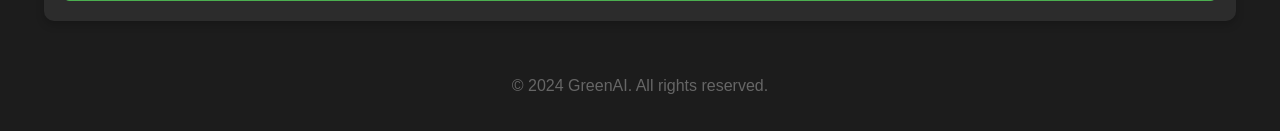
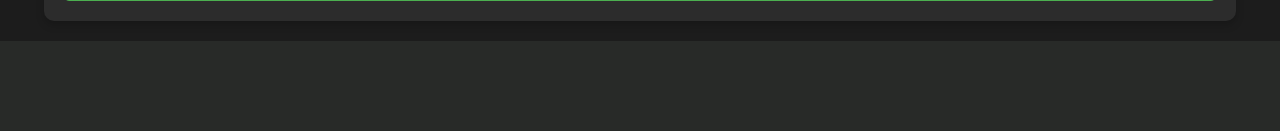
Before and after one commit to IlliaRohalskyi/Green-AI, a Flask app: page / in a window 1280 px wide. Shown: the part 767-898 px from the top of the page. After the commit the page ends 808 px from the top, so only its background shows below. Run offline with Flask 3, Linux system fonts and the light colour scheme; parts of the project's set-up code (start-up, migrations or seed data) failed here and were passed over.

Commit message:
final touches -> Doc Strings

```diff
--- a/src/webapp/app.py
+++ b/src/webapp/app.py
@@ -1,9 +1,8 @@
 from flask import Flask, render_template, request
-from src.main import main  # Import the main function from main.py
+from src.main import main
 import os
 import json
 
-# Absolute path to the templates and static directories
 template_dir = os.path.abspath('src/webapp/templates')
 static_dir = os.path.abspath('src/webapp/static')
 
@@ -11,20 +10,33 @@ app = Flask(__name__, template_folder=template_dir, static_folder=static_dir)
 
 @app.route("/", methods=["GET", "POST"])
 def home():
+    """
+    The main view function for handling both GET and POST requests to the home route.
+
+    If the request method is GET, it renders the form for user input.
+    If the request method is POST, it processes the form inputs,
+    calls the `main` function to get the GPU recommendations, and then renders the results.
+
+    Input:
+        - GET: None
+        - POST: User input fields including task, data, performance needs, time, budget, eco-friendliness,
+                and optional fields for maximum time, cost, and CO2.
+
+    Output:
+        - Renders 'form.html' with either the input form (GET request) or the results (POST request).
+    """
     if request.method == "POST":
-        # Get the form inputs
         task = request.form.get("input1")
         data = request.form.get("input2")
         performance_needs = request.form.get("input3")
         time = request.form.get("input4")
         budget = request.form.get("input5")
         eco_friendliness = request.form.get("input6")
+
         max_time = float(request.form.get("input_max_time", 1e19)) if request.form.get("input_max_time") else 1e19
         max_cost = float(request.form.get("input_max_cost", None)) if request.form.get("input_max_cost") else None
         max_co2 = float(request.form.get("input_max_co2", None)) if request.form.get("input_max_co2") else None
 
-
-        # Process 'Not Important' checkboxes
         if request.form.get("performance_important"):
             performance_needs = "This is not important for me"
         if request.form.get("time_important"):
@@ -36,8 +48,6 @@ def home():
 
         print(f"Task: {task}, Data: {data}, Performance Needs: {performance_needs}, Time: {time}, Budget: {budget}, Eco Friendliness: {eco_friendliness}, Max Time: {max_time}, Max Cost: {max_cost}, Max CO2: {max_co2}")
 
-
-        # Call main function and get the results
         try:
             result_json, weight_reasoning, model_architecture, training_strategy, architecture_reasoning = main(
                 task, data, performance_needs, time, budget, eco_friendliness,
@@ -45,10 +55,8 @@ def home():
             )
             result_data = json.loads(result_json)
         except Exception as e:
-            # Error handling
             return render_template("form.html", error=f"Error: {str(e)}")
 
-        # Pass all the necessary data to the template
         return render_template(
             "form.html",
             result_data=result_data,
@@ -61,4 +69,9 @@ def home():
     return render_template("form.html")
 
 if __name__ == "__main__":
+    """
+    Start the Flask web application in debug mode.
+
+    The app will run locally and listen for requests on the default port (5000).
+    """
     app.run(debug=True)
--- a/src/webapp/static/style.css
+++ b/src/webapp/static/style.css
@@ -150,11 +150,3 @@ table tbody tr:hover {
     color: #FFD700;
     margin-left: 5px;
 }
-
-footer {
-    text-align: center;
-    padding: 20px;
-    background-color: #1c1c1c;
-    color: #666;
-    margin-top: 20px;
-}
--- a/src/webapp/templates/form.html
+++ b/src/webapp/templates/form.html
@@ -50,7 +50,6 @@
                 <label for="eco_important">Not important</label>
             </div>
 
-            <!-- Additional Fields for Max Time, Max Cost, Max CO2 -->
             <label for="input_max_time">Maximum Time:</label>
             <input type="text" id="input_max_time" name="input_max_time" placeholder="Maximum training time (e.g., 10 days)">
 
@@ -160,8 +159,5 @@
         {% endif %}
     </main>
 
-    <footer>
-        <p>&copy; 2024 GreenAI. All rights reserved.</p>
-    </footer>
 </body>
 </html>
```
Also changed, not shown: src/main.py (+4 -5 lines).
